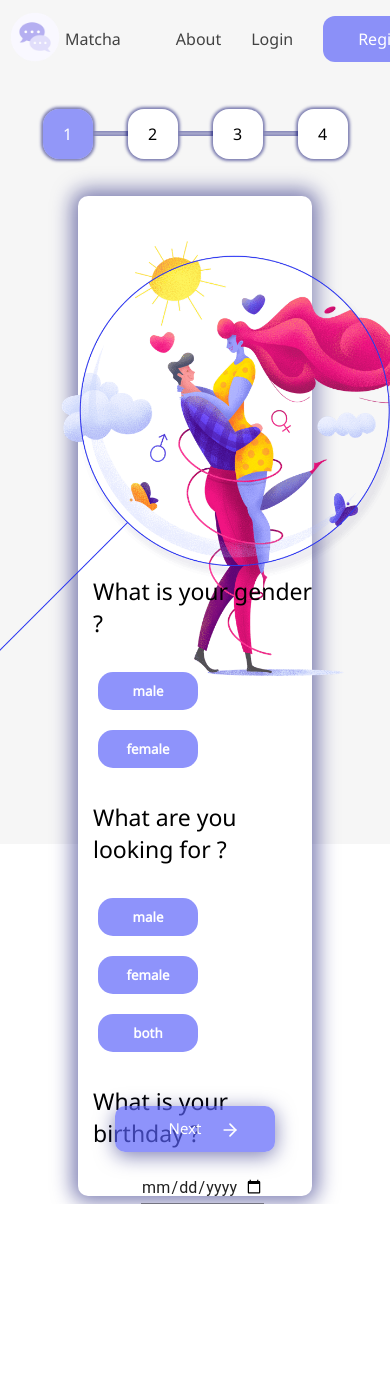
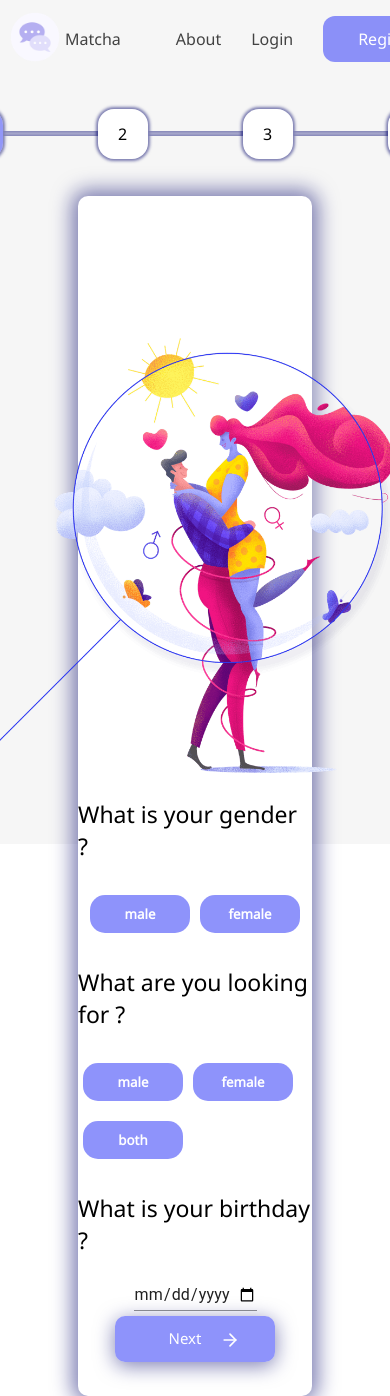
Before and after one commit to khaoulazouggar/matcha-1337, a React (Create React App) app in the folder client/: page /steps in a window 390 px wide. Shown: the top 1396 px of the page. Before the commit the page ends 1204 px from the top, so only its background shows below. Built offline with nearby package versions, Linux system fonts and the light colour scheme.

Commit message:
adding some styling

```diff
--- a/client/public/index.html
+++ b/client/public/index.html
@@ -3,6 +3,7 @@
   <head>
     <meta charset="utf-8" />
     <link rel="shortcut icon" href="speech.png" style="width: 100px;">
+    <meta name="viewport" content="width=device-width, initial-scale=1.0">
     <title>Matcha</title>
   </head>
   <body>
--- a/client/src/css/edit.css
+++ b/client/src/css/edit.css
@@ -3,6 +3,7 @@
   height: 80%;
   justify-content: center;
   align-items: center;
+  margin-top: 70px;
 }
 .editing {
   border: 3px dashed #b4adf1;
@@ -12,10 +13,15 @@
   background-color: white;
   border-radius: 10px;
   box-shadow: 0px 0px 12px 3px #090b6f85;
-  overflow: hidden;
+  overflow: scroll;
+  /* padding: 70px; */
+  box-sizing: border-box;
+}
+.editing::-webkit-scrollbar {
+  display: none;
 }
 .rightE {
-  width: 85%;
+  width: 80%;
   margin-top: 69px;
   margin-left: 60px;
 }
@@ -48,6 +54,7 @@
   margin-left: 60px;
   margin-top: 60px;
   font-size: 18px;
+  margin-bottom: 30px;
 }
 
 .edit-child {
@@ -99,6 +106,9 @@
   margin-top: 7px;
   margin-bottom: 35px;
 }
+.editRight{
+  width: 95%;
+}
 
 .editImg {
   height: 271px;
@@ -109,12 +119,19 @@
   /* margin-top: -105px; */
 }
 
-@media only screen and (max-width: 1800px) {
+@media only screen and (max-width: 1020px) {
   .inp {
     width: 90%;
   }
   .editing {
-    /* flex-direction: column; */
-    width: 88%;
+    flex-direction: column;
+    width: 87%;
+    height: 100%;
+    overflow: scroll;
+    padding-bottom: 5%;
+    box-sizing: border-box;
+  }
+  .left-edit{
+    display: flex;
   }
 }
--- a/client/src/css/profile.css
+++ b/client/src/css/profile.css
@@ -1,6 +1,6 @@
 .profile{
     width: 100%;
-    height: 94%;
+    height: 1200px;
     /* background-color: blueviolet; */
     display: flex;
     align-items: center;
@@ -100,7 +100,11 @@
     }
     .p1, .p2, .p3{
         margin: 20px;
-        width: 80%;
+        width: 100%;
+    }
+    .pic{
+        width: 200px;
+        height: 200px;
     }
     .stickers{
         margin-top: 40px;
--- a/client/src/css/steps.css
+++ b/client/src/css/steps.css
@@ -133,7 +133,7 @@ button.previous {
 }
 
 .all {
-  width: 45%;
+  width: 60%;
   display: flex;
   flex-direction: column;
 }
@@ -197,41 +197,25 @@ button.previous {
   display: none;
 }
 @media only screen and (max-width: 1200px) {
-.all{
-  width: 60%;
-}
+
   .In {
     display: flex;
     flex-direction: column;
     align-items: center;
-    margin-top: -125px;
+    /* margin-top: -125px; */
   }
   .step {
-    /* width: 400px; */
-    height: 1000px;
     flex-direction: column-reverse;
+    height: 1200px;
+    margin-bottom: 50px;
     padding-top: 0px;
+    padding-left: 0px;
     align-items: center;
   }
-  button.next {
-    margin-left: 0px;
+  .divv {
+    margin-top: -130px;
   }
-  .progressbar div:nth-of-type(2),
-  .progressbar div:nth-of-type(4),
-  .progressbar div:nth-of-type(6) {
-    width: 35px;
-  }
-  .bio {
-    margin-left: 0px;
-    margin-top: -140px;
-  }
-  .tags{
-    margin-top: -140px;
-  }
-  .upload{
-    margin-top: -140px;
-  }
-  button.previous {
-    margin-right: 20px;
+  .instep{
+    margin-top: -90px;
   }
 }
--- a/client/src/views/pages/edit-info.js
+++ b/client/src/views/pages/edit-info.js
@@ -105,6 +105,7 @@ function EditInfo() {
         Edit
       </button>
       <br />
+      {/* <br /> */}
     </div>
   );
 }
--- a/client/src/views/pages/edit-password.js
+++ b/client/src/views/pages/edit-password.js
@@ -69,6 +69,7 @@ function EditPass() {
       <br />
       <br />
       <button className="btn" onClick={() => handelEditPassword() }>Edit</button>
+      <br />
     </div>
   );
 }
--- a/client/src/views/pages/edit.js
+++ b/client/src/views/pages/edit.js
@@ -127,7 +127,7 @@ function Edit(props) {
           </span>
         </div>
       </div>
-      <div className="editRight" style={{ height: "850px", width:"100%" }}>
+      <div className="editRight">
         {Right === 1 ? (
           <EditInfo />
         ) : Right === 2 ? (
```
Also changed, not shown: 1 other file (tests, documents, lock files or other folders).
